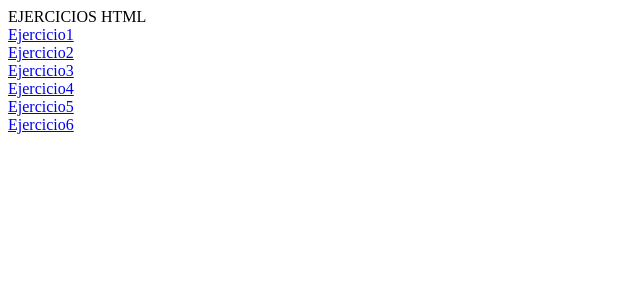
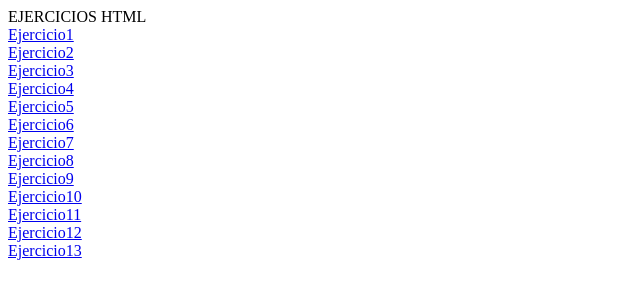
Before and after one commit to amuelas1/mi-web, a plain HTML site: page index.html in a window 1280 px wide. Shown: the whole page, without its empty margins (0-640 px from the left). Drawn offline with Linux system fonts and the light colour scheme.

Commit message:
INDEX MODIFICADO

```diff
--- a/index.html
+++ b/index.html
@@ -10,5 +10,12 @@ EJERCICIOS HTML<br>
 <a href="html/ejercicio4.html">Ejercicio4</a><br>
 <a href="html/ejercicio5.html">Ejercicio5</a><br>
 <a href="html/ejercicio6.html">Ejercicio6</a><br>
+<a href="html/ejercicio7.html">Ejercicio7</a><br>
+<a href="html/ejercicio8.html">Ejercicio8</a><br>
+<a href="html/ejercicio9.html">Ejercicio9</a><br>
+<a href="html/ejercicio10.html">Ejercicio10</a><br>
+<a href="html/ejercicio11.html">Ejercicio11</a><br>
+<a href="html/ejercicio12.html">Ejercicio12</a><br>
+<a href="html/ejercicio13.html">Ejercicio13</a><br>
 </body>
 </html>
```
